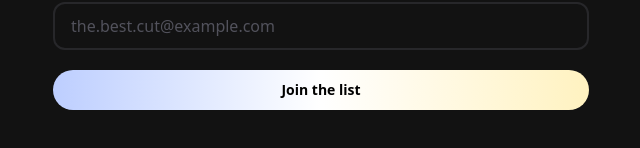
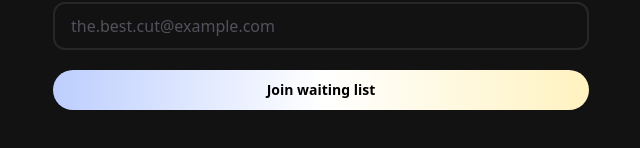
Before and after one commit to Cheese-intelligence/yourlook-website, a Next.js app: page / in a window 1280 px wide. Shown: the part 230-378 px from the top of the page, without its empty margins (319-959 px from the left). Built offline with nearby package versions, Linux system fonts and the light colour scheme.

Commit message:
feat: improve copy

```diff
--- a/app/layout.tsx
+++ b/app/layout.tsx
@@ -3,7 +3,7 @@ import "./globals.css";
 
 export const metadata: Metadata = {
   title: "YourLook",
-  description: "YourLook mailing list website",
+  description: "Making every haircut legendary.",
 };
 
 export default function RootLayout({
--- a/app/page.tsx
+++ b/app/page.tsx
@@ -56,7 +56,7 @@ export default function Home() {
           disabled={pending}
           className="w-full rounded-full inline-flex h-10 items-center justify-center bg-linear-to-r from-[#BDCEFF] via-white to-[#FFF2C0] px-4 py-2 text-sm text-black font-bold transition-colors hover:bg-zinc-900/90 focus-visible:outline-none focus-visible:ring-2 focus-visible:ring-zinc-950 focus-visible:ring-offset-2 disabled:pointer-events-none disabled:opacity-50 cursor-pointer"
         >
-          {pending ? "Signing up..." : "Join the list"}
+          {pending ? "Signing up..." : "Join waiting list"}
         </button>
       </form>
     </main>
```
